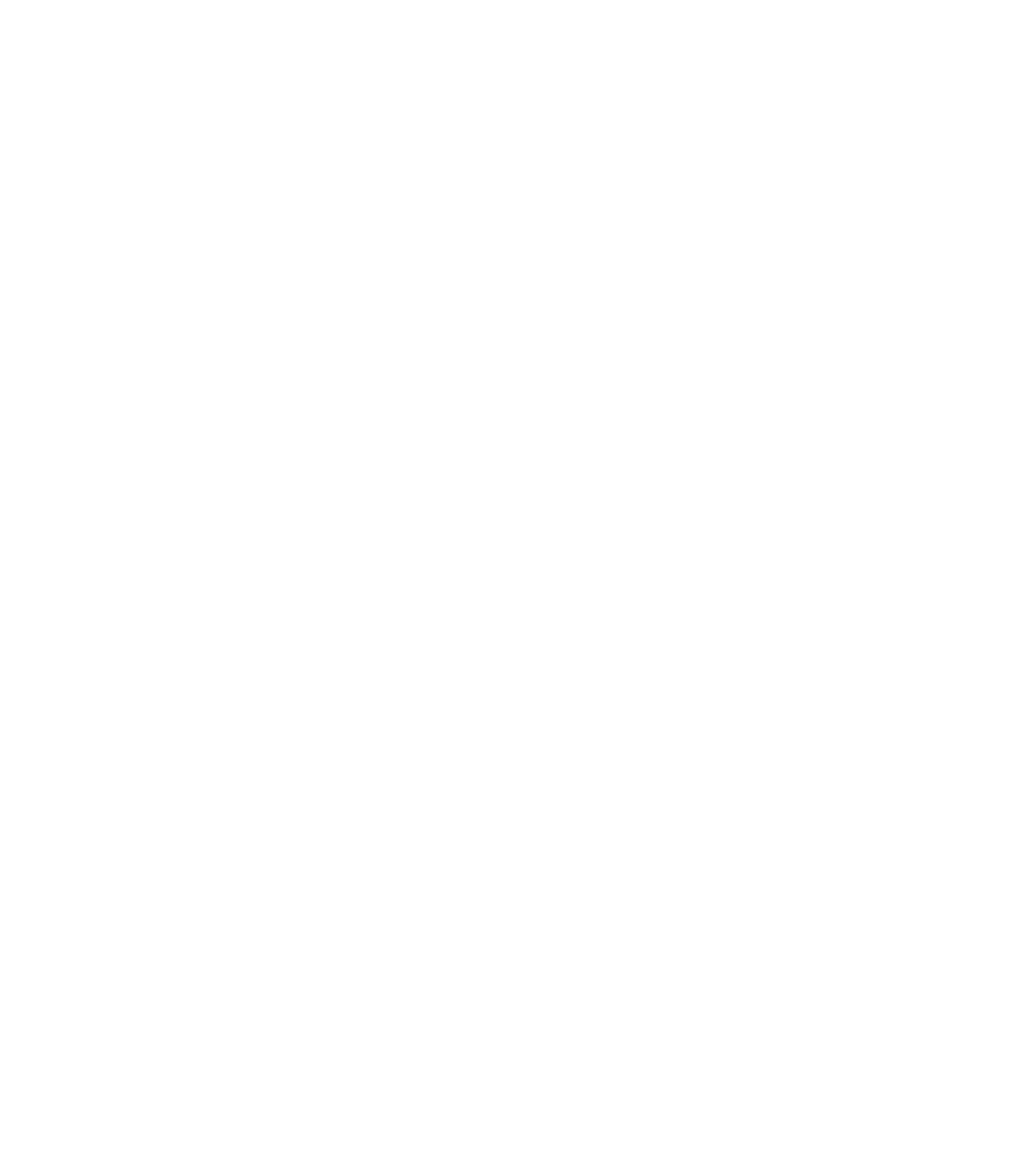
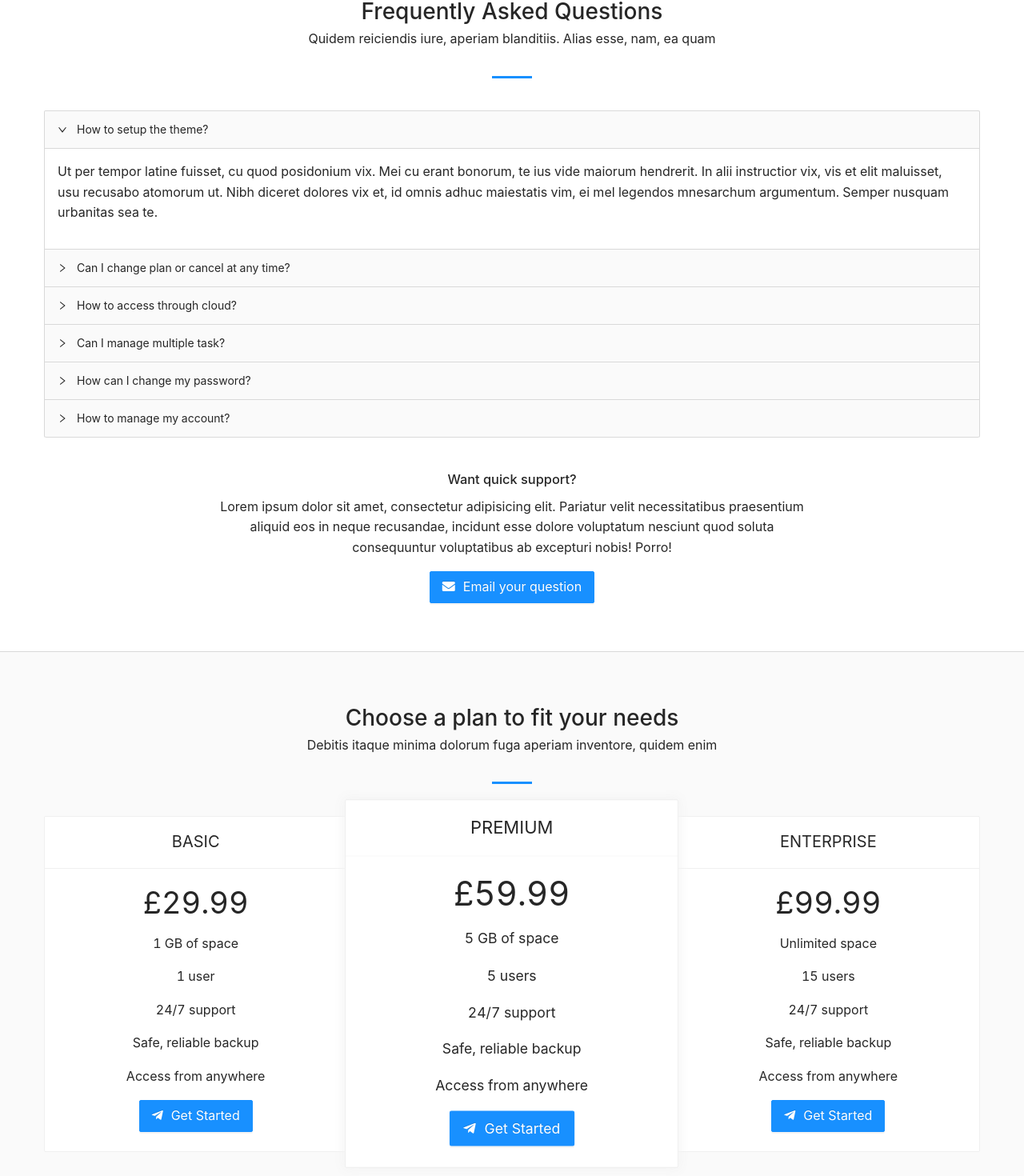
Before and after one commit to AkhrorSoliev/Tech-React-AntDesign-Website, a React (Create React App) app: page / in a window 1280 px wide. Shown: the part 2708-4178 px from the top of the page at 80% size. Before the commit the page ends 2640 px from the top, so only its background shows below. Built offline with nearby package versions, Linux system fonts and the light colour scheme.

Commit message:
added faq and pricing parts

```diff
--- /dev/null
+++ b/src/components/views/faq.js
@@ -0,0 +1,91 @@
+import React from 'react'
+
+import { Button, Collapse } from 'antd'
+
+const { Panel } = Collapse
+
+function AddFaq() {
+  return (
+    <div id="faq" className="block faqBlock">
+      <div className="container-fluid">
+        <div className="titleHolder">
+          <h2>Frequently Asked Questions</h2>
+          <p>
+            Quidem reiciendis iure, aperiam blanditiis. Alias esse, nam, ea quam
+          </p>
+        </div>
+        <Collapse defaultActiveKey={['1']}>
+          <Panel header="How to setup the theme?" key="1">
+            <p>
+              Ut per tempor latine fuisset, cu quod posidonium vix. Mei cu erant
+              bonorum, te ius vide maiorum hendrerit. In alii instructior vix,
+              vis et elit maluisset, usu recusabo atomorum ut. Nibh diceret
+              dolores vix et, id omnis adhuc maiestatis vim, ei mel legendos
+              mnesarchum argumentum. Semper nusquam urbanitas sea te.
+            </p>
+          </Panel>
+          <Panel header="Can I change plan or cancel at any time?" key="2">
+            <p>
+              Postea ceteros corrumpit ius te, eos epicuri intellegebat
+              consequuntur et. Sint quot suscipiantur ea nam. Nam pericula
+              evertitur ut, per et quod nostro, autem augue id has. Virtute
+              epicurei quo te, pri et novum essent senserit.
+            </p>
+          </Panel>
+          <Panel header="How to access through cloud?" key="3">
+            <p>
+              Eu veritus ancillae suavitate per, cum in appellantur efficiantur.
+              Eum cu clita ponderum lobortis, usu dicat exerci et, eam alii
+              oblique interesset ea. Suas quidam volumus id eam, id populo
+              euripidis temporibus pri. At eum quas putent iriure, fugit tritani
+              sed ad. Per ad magna possim aliquam, est aeque exerci verear an,
+              qui cu modus audire detraxit. Duo ne nostro rationibus, nam mutat
+              omittam evertitur ad, meliore gubergren voluptatum at mel.
+            </p>
+          </Panel>
+          <Panel header="Can I manage multiple task?" key="4">
+            <p>
+              Mentitum offendit appareat nam ex, mea timeam nonumes pertinacia
+              ne. Autem altera an vix, cu soluta aliquid pro, ne sit natum
+              neglegentur. Ea ridens iudicabit eam, in dico appetere mediocrem
+              nec. Sea idque consetetur no. Sonet minimum ex eam, vis an semper
+              consequuntur definitionem. Vel legimus nostrum hendrerit eu, ea
+              velit facete nec.
+            </p>
+          </Panel>
+          <Panel header="How can I change my password?" key="5">
+            <p>
+              Usu dolorem ceteros te. Veri exerci ne vix, modo ignota an qui. Ne
+              oblique antiopam quo. Ex quem saepe cum, temporibus comprehensam
+              qui at. Aliquip habemus fierent qui at. No facete omnesque
+              argumentum sea, est tale error nihil ad.
+            </p>
+          </Panel>
+          <Panel header="How to manage my account?" key="6">
+            <p>
+              Erant vitae alterum in mel, viris rationibus argumentum eu sea.
+              Per ei diceret constituto, ei qui simul intellegam, ut eos dolor
+              ceteros. Altera contentiones et eam. Discere alienum intellegat te
+              duo. Erat dissentiet ei sed, eius dicat ne eum. Id tation everti
+              nam, quo cu magna possit patrioque.
+            </p>
+          </Panel>
+        </Collapse>
+        <div className="quickSupport">
+          <h3>Want quick support?</h3>
+          <p>
+            Lorem ipsum dolor sit amet, consectetur adipisicing elit. Pariatur
+            velit necessitatibus praesentium aliquid eos in neque recusandae,
+            incidunt esse dolore voluptatum nesciunt quod soluta consequuntur
+            voluptatibus ab excepturi nobis! Porro!
+          </p>
+          <Button type="primary" size="large">
+            <i className="fas fa-envelope"></i> Email your question
+          </Button>
+        </div>
+      </div>
+    </div>
+  )
+}
+
+export default AddFaq
--- a/src/components/views/home.js
+++ b/src/components/views/home.js
@@ -1,8 +1,11 @@
 import React from 'react'
+
 import AppHero from '../home/hero'
 import About from './about'
 import AppFeature from './feature'
 import AppWorks from './works'
+import AddFaq from './faq'
+import AppPricing from './pricing'
 
 function AppHome() {
   return (
@@ -10,7 +13,9 @@
       <AppHero />
       <About />
       <AppFeature />
-      <AppWorks/>
+      <AppWorks />
+      <AddFaq />
+      <AppPricing />
     </div>
   )
 }
--- /dev/null
+++ b/src/components/views/pricing.js
@@ -0,0 +1,85 @@
+import React from 'react';
+
+import { List, Card, Button } from 'antd';
+
+const data = [
+    {
+        title: 'Basic',
+        content: [
+            {
+                price: '£29.99',
+                space: '1 GB of space',
+                user: '1 user',
+                support: '24/7 support',
+                backup: 'Safe, reliable backup',
+                access: 'Access from anywhere'
+            }
+        ]
+    },
+    {
+        title: 'Premium',
+        content: [
+            {
+                price: '£59.99',
+                space: '5 GB of space',
+                user: '5 users',
+                support: '24/7 support',
+                backup: 'Safe, reliable backup',
+                access: 'Access from anywhere'
+            }
+        ]
+    },
+    {
+        title: 'Enterprise',
+        content: [
+            {
+                price: '£99.99',
+                space: 'Unlimited space',
+                user: '15 users',
+                support: '24/7 support',
+                backup: 'Safe, reliable backup',
+                access: 'Access from anywhere'
+            }
+        ]
+    }
+];
+
+function AppPricing() {
+    return (
+        <div id="pricing" className="block pricingBlock bgGray">
+            <div className="container-fluid">
+                <div className="titleHolder">
+                    <h2>Choose a plan to fit your needs</h2>
+                    <p>Debitis itaque minima dolorum fuga aperiam inventore, quidem enim</p>
+                </div>
+                <List
+                    grid={{
+                        gutter: 16,
+                        xs: 1,
+                        sm: 1,
+                        md: 3,
+                        lg: 3,
+                        xl: 3,
+                        xxl: 3,
+                    }}
+                    dataSource={data}
+                    renderItem={item => (
+                        <List.Item>
+                            <Card title={item.title}>
+                                <p className="large">{item.content[0].price}</p>
+                                <p>{item.content[0].space}</p>
+                                <p>{item.content[0].user}</p>
+                                <p>{item.content[0].support}</p>
+                                <p>{item.content[0].backup}</p>
+                                <p>{item.content[0].access}</p>
+                                <Button type="primary" size="large"><i className="fab fa-telegram-plane"></i> Get Started</Button>
+                            </Card>
+                        </List.Item>
+                    )}
+                />
+            </div>
+        </div>
+    );
+}
+
+export default AppPricing;
```
Also changed, not shown: 1 other file (tests, documents, lock files or other folders).
